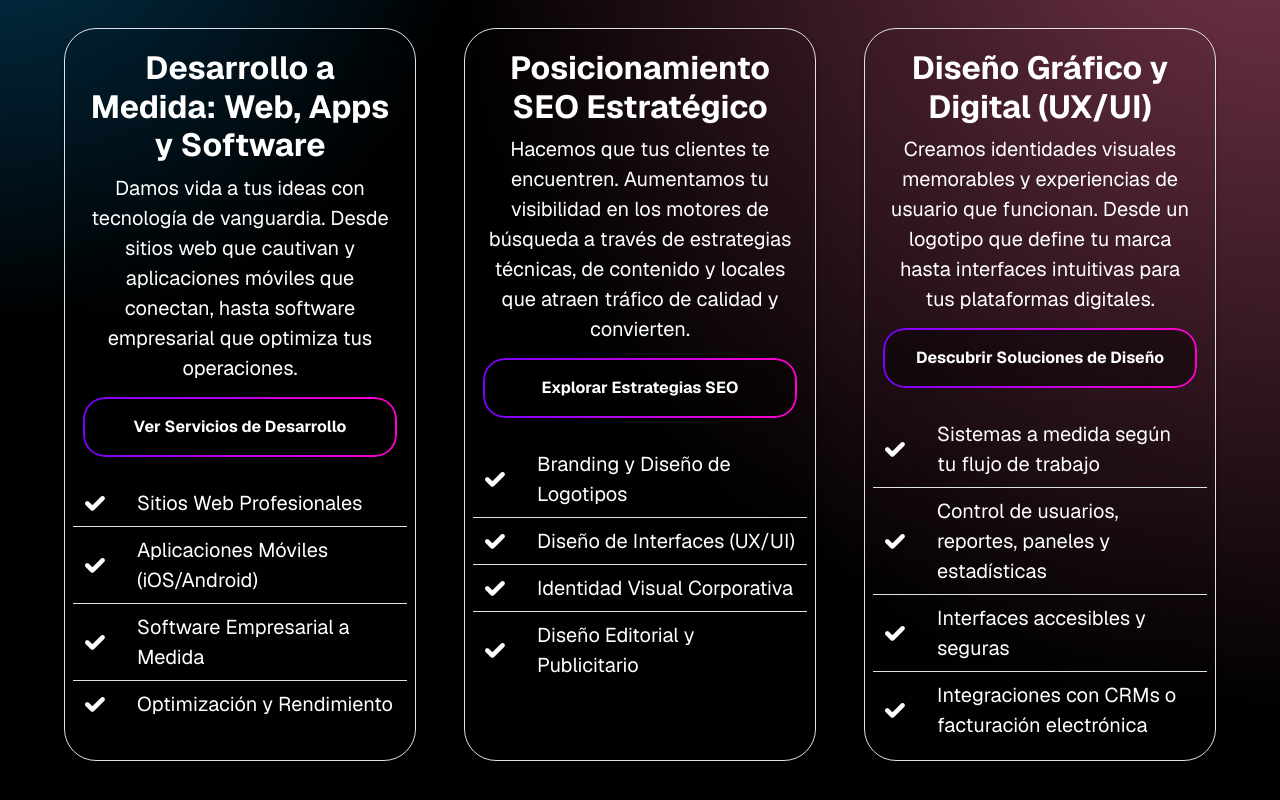
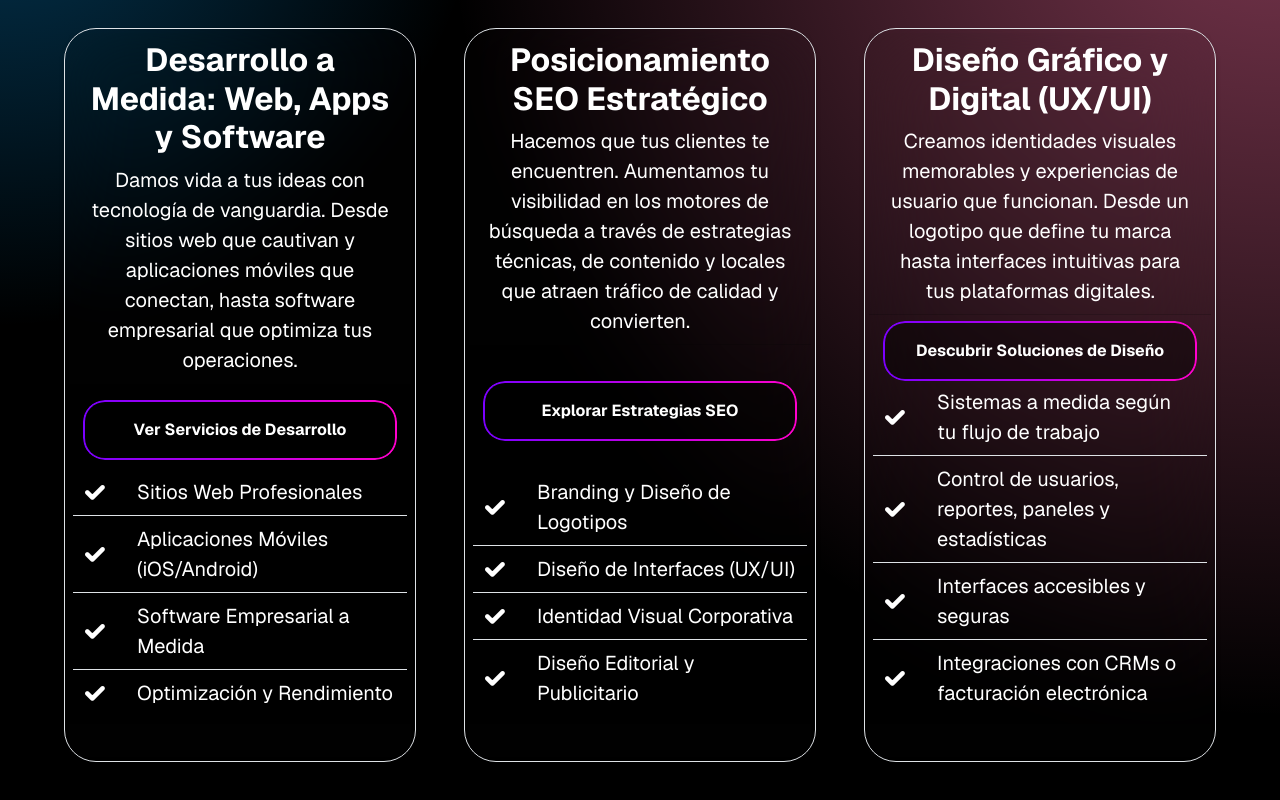
Before and after one commit to JhonnDevJs/jeg-dev-studios-site, a Next.js app: page /servicios in a window 1280 px wide. Shown: the part 800-1600 px from the top of the page. Built offline with nearby package versions, Linux system fonts and the light colour scheme.

Commit message:
fix: styles

```diff
--- a/src/app/servicios/desarrollo/DesarrolloClient.jsx
+++ b/src/app/servicios/desarrollo/DesarrolloClient.jsx
@@ -63,7 +63,7 @@ export default function DesarrolloClient() {
 				<article className="d-flex flex-column justify-content-center align-items-center w-100 p-0 m-0">
 					<ul className="row row-cols-1 row-cols-sm-3 row-cols-md-5 justify-content-center align-items-startcenter w-100 h-100 gap-5 p-0 m-0">
 						<CardServices
-							title="Desarrollo Web Profesional"
+							title="Desarrollo de Sitios Web Profesionales"
 							description="Diseñamos cada detalle, desde lo visual hasta lo interactivo. Nuestro objetivo es optimizar la navegación y comunicar tu mensaje de forma clara y eficaz."
 							url="/servicios/desarrollo/web"
 							buttonLabel="Conocer más sobre Desarrollo Web"
--- a/src/components/Cards/CardServices.jsx
+++ b/src/components/Cards/CardServices.jsx
@@ -12,15 +12,17 @@ function CardServices({
 }) {
 	return (
 		<li
-			className="card d-block bg-transparent border rounded-5 text-white text-start shadow-md p-1 card-services"
+			className="card d-flex flex-column bg-transparent border rounded-5 text-white text-start shadow-md p-1 card-services"
 			style={{ width: "22rem" }}
 		>
-			<div className="card-body d-flex flex-column">
+			<div className="card-header">
 				<h3 className="h2 fw-bolder card-title text-center">{title}</h3>
-				<p className="fs-5 text-center">{description}</p>
+				<p className="fs-5 text-center m-0">{description}</p>
+			</div>
+			<div className="card-body d-flex flex-column justify-content-evenly flex-grow-1 py-2">
 				<Link
 					href={url}
-					className="btn-services"
+					className="btn-services my-auto"
 					role="button"
 					aria-label={buttonLabel}
 					title={buttonLabel}
@@ -28,8 +30,7 @@ function CardServices({
 				>
 					<span className="fw-bolder">{buttonLabel}</span>
 				</Link>
-			</div>
-			<div className="card-footer d-flex flex-column justify-content-center align-items-center">
+
 				<ul className="list-group list-group-flush mx-auto">
 					{items.map((item, idx) => (
 						<li
@@ -43,10 +44,13 @@ function CardServices({
 						</li>
 					))}
 				</ul>
+			</div>
+			<div className="card-footer d-flex flex-column justify-content-center align-items-center">
+				<div className="d-flex justify-content-center align-items-end mt-auto pt-3">
 					{urlInfo && buttonLabelInfo && (
 						<Link
 							href={urlInfo}
-						className="btn-services"
+							className="link-light link-offset-2 link-underline-opacity-25 link-underline-opacity-100-hover"
 							role="button"
 							aria-label={buttonLabelInfo}
 							title={buttonLabelInfo}
@@ -55,6 +59,7 @@ function CardServices({
 							Saber más
 						</Link>
 					)}
+				</div>
 			</div>
 		</li>
 	);
```
Lines whose indentation alone changed are shown as unchanged.
